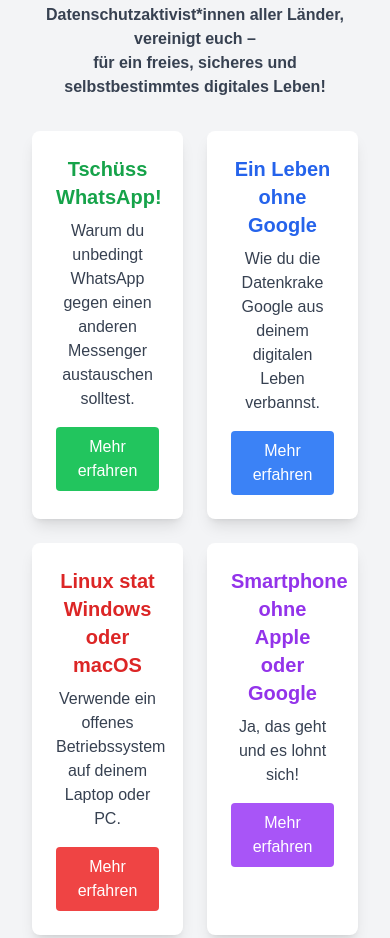
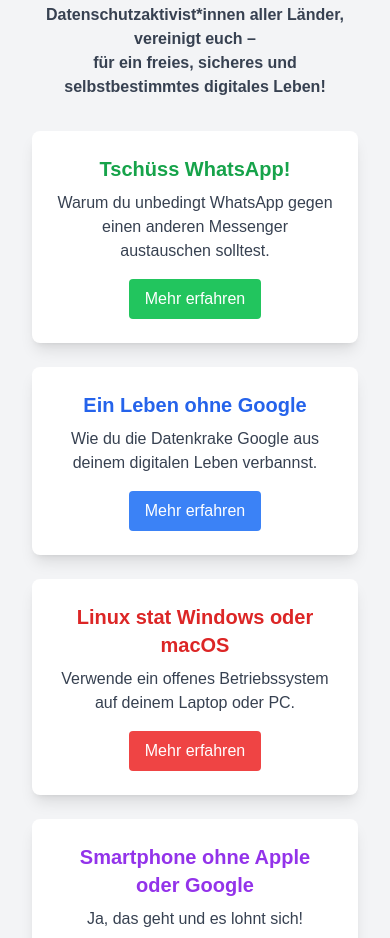
Before and after one commit to cholze/voelker-stoert-die-signale, a plain HTML site: page index.html in a window 390 px wide. Shown: the part 589-1527 px from the top of the page. Drawn offline with nearby package versions, Linux system fonts and the light colour scheme.

Commit message:
sizing grid for smaller windows

```diff
--- a/index.html
+++ b/index.html
@@ -17,7 +17,7 @@
         <p class="mt-4 text-gray-700 text-center">Die digitale Selbstbestimmung ist kein Privileg, sondern ein Recht. Befreit euch aus den Fesseln datenhungriger Messenger und anderen Diensten!</br>Diese Seite zeigt euch den Weg, wie ihr WhatsApp den Rücken kehrt, euch von den Tech-Giganten befreit und eure Daten wieder in die eigenen Hände nehmt.</p>
         <p class="mt-4 mb-8 text-gray-700 text-center font-bold">Datenschutzaktivist*innen aller Länder, vereinigt euch – </br>für ein freies, sicheres und selbstbestimmtes digitales Leben!</p>
 
-        <div class="grid grid-cols-2 gap-6">
+        <div class="grid grid-cols-1 sm:grid-cols-2 gap-6">
             <div class="bg-white shadow-lg rounded-lg p-6 text-center">
                 <h2 class="text-xl font-bold text-green-600">Tschüss WhatsApp!</h2>
                 <p class="mt-2 text-gray-700">Warum du unbedingt WhatsApp gegen einen anderen Messenger austauschen solltest.</p>
```
Also changed, not shown: whatsapp.html (+1 -1 lines).
